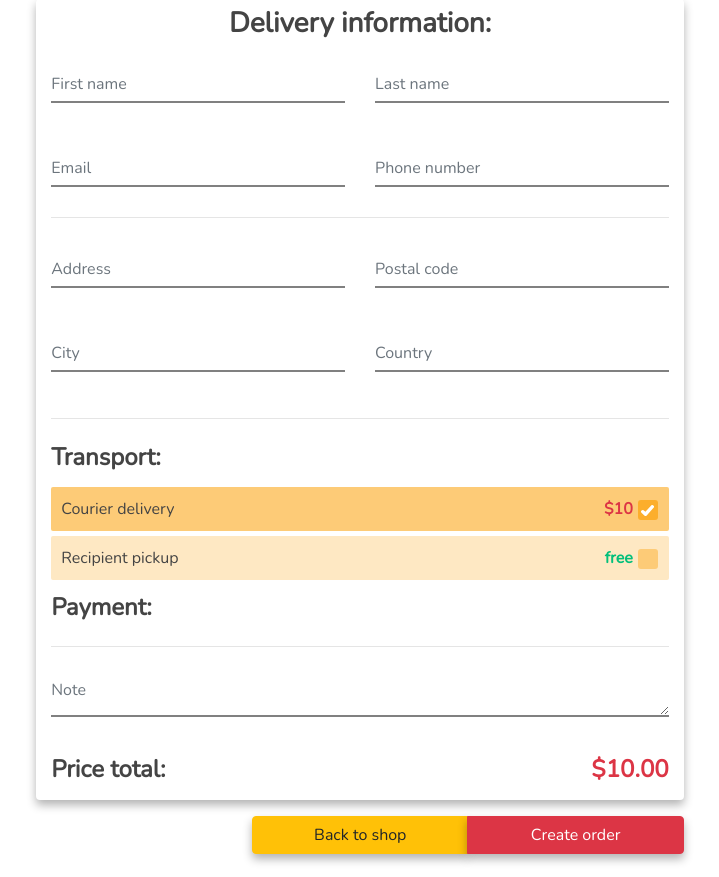
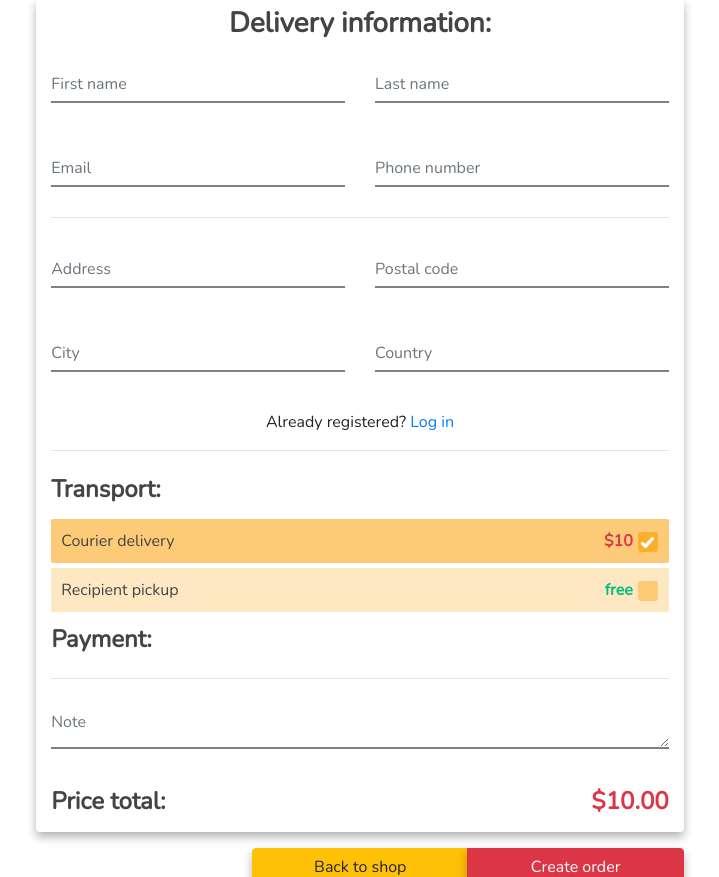
Before and after one commit to castobary/finesauces, a Django app: template templates/orders/order_create.html in a window 1280 px wide. Shown: the part 113-990 px from the top of the page, without its empty margins (280-999 px from the left). Run offline with Django 5.2, Linux system fonts and the light colour scheme; tables that the repository leaves empty hold one stand-in row (values such as "Sample post"); the template is opened without the code that fills it: values that come from a table or form of the project are taken from there, most other values are stand-ins (such as "Sample title", 1, 10 or a date in 2020); parts of the project's set-up code (start-up, migrations or seed data) failed here and were passed over; some libraries are stand-ins or nearby versions.

```diff
--- a/orders/views.py
+++ b/orders/views.py
@@ -39,6 +39,8 @@ def order_create(request):
                 transport_cost = 0
 
             order = order_form.save(commit=False)
+            if request.user.is_authenticated:
+                order.user = request.user
             order.transport_cost = Decimal(transport_cost)
             order.save()
 
--- a/templates/orders/order_create.html
+++ b/templates/orders/order_create.html
@@ -65,6 +65,16 @@
     </div>
    </div>
   </div>
+  {% if not request.user.is_authenticated %}
+  <div class="mt-2 text-center">
+    Already registered?
+    <a href="{% url 'accounts:login' %}"
+      class="text-decoration-none">
+      Log in
+    </a>
+  </div>
+{% endif %}
+
   <hr>
   <h4 class="py-2 font-weight-bold text-grey">
    Transport:
```
Also changed, not shown: orders/migrations/0002_order_user.py (added).
